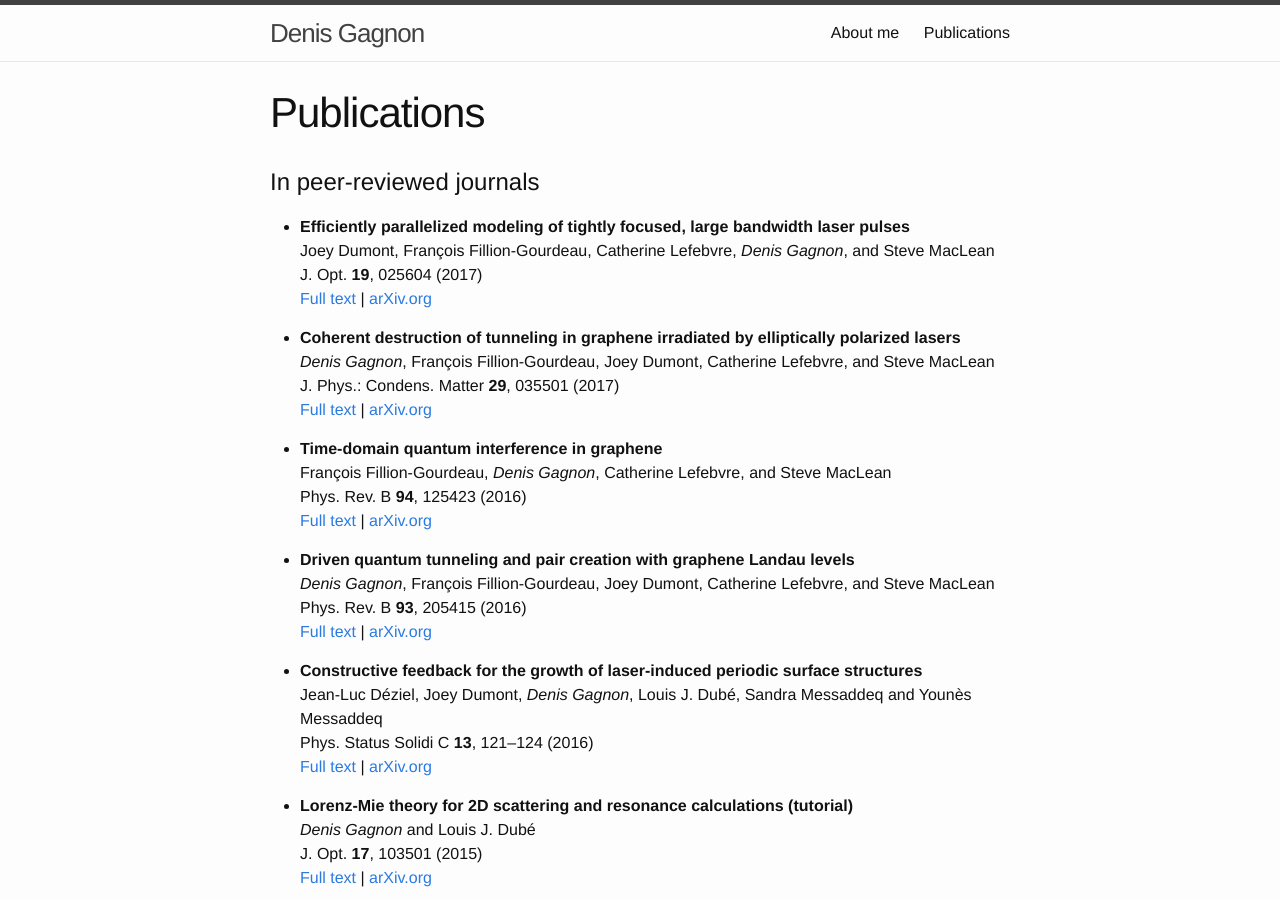
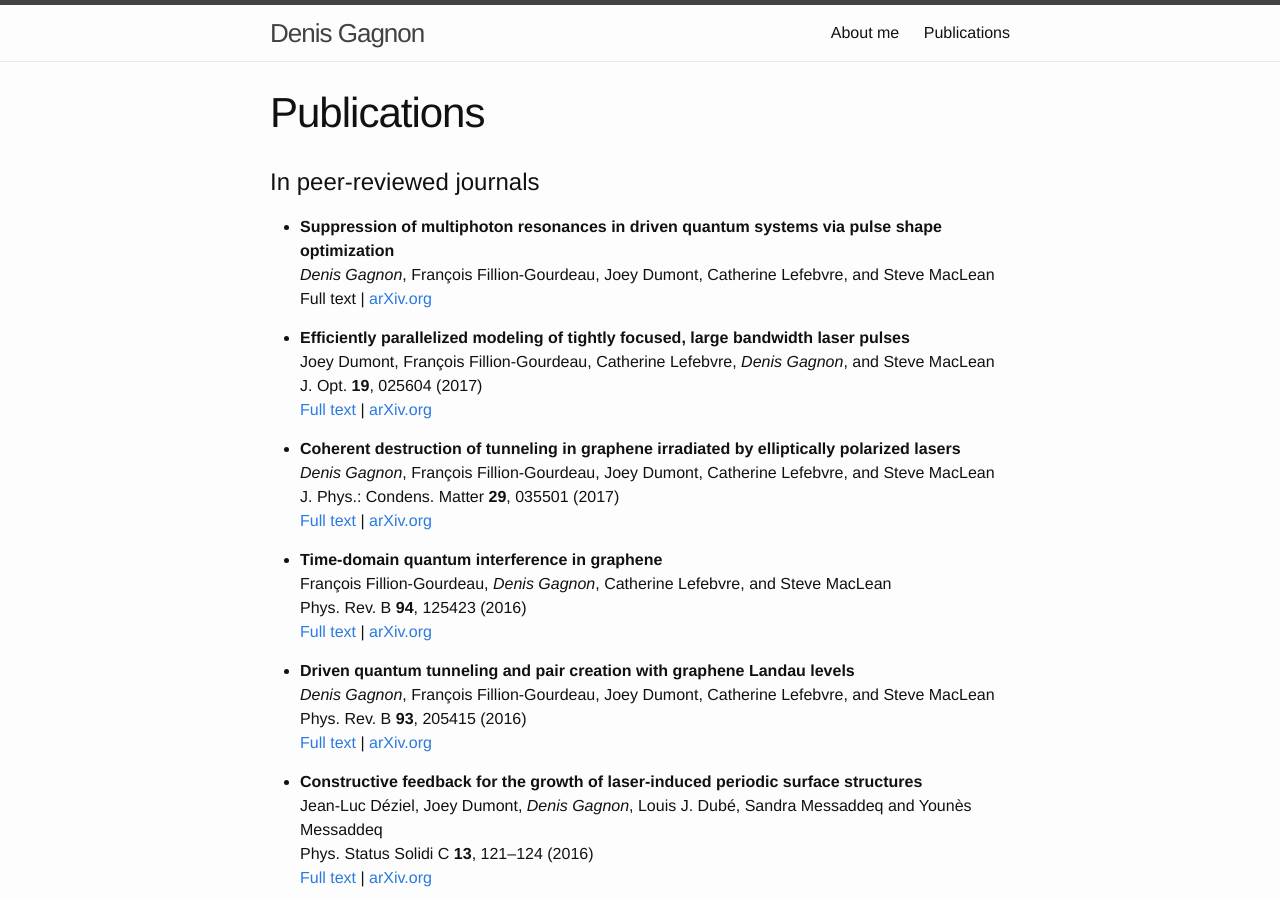
Before and after one commit to McNoggins/mcnoggins.github.io, a Jekyll site: the page built from publications.md, in a window 1280 px wide and 900 px high. Built offline with Jekyll 4.4.1, drawn with Linux system fonts in a browser that asks for light colours.

Commit message:
Update publications.md

```diff
--- a/publications.md
+++ b/publications.md
@@ -6,6 +6,11 @@ permalink: /publications/
 
 In peer-reviewed journals
 =============
+* **Suppression of multiphoton resonances in driven quantum systems via pulse shape optimization** <br>
+*Denis Gagnon*, François Fillion-Gourdeau, Joey Dumont, Catherine Lefebvre, and Steve MacLean  <br>
+Full text |
+[arXiv.org](https://arxiv.org/abs/1703.04165){:target="_blank"}
+
 * **Efficiently parallelized modeling of tightly focused, large bandwidth laser pulses** <br>
 Joey Dumont, François Fillion-Gourdeau, Catherine Lefebvre, *Denis Gagnon*, and Steve MacLean  <br>
  J. Opt. **19**, 025604 (2017) <br>
```
